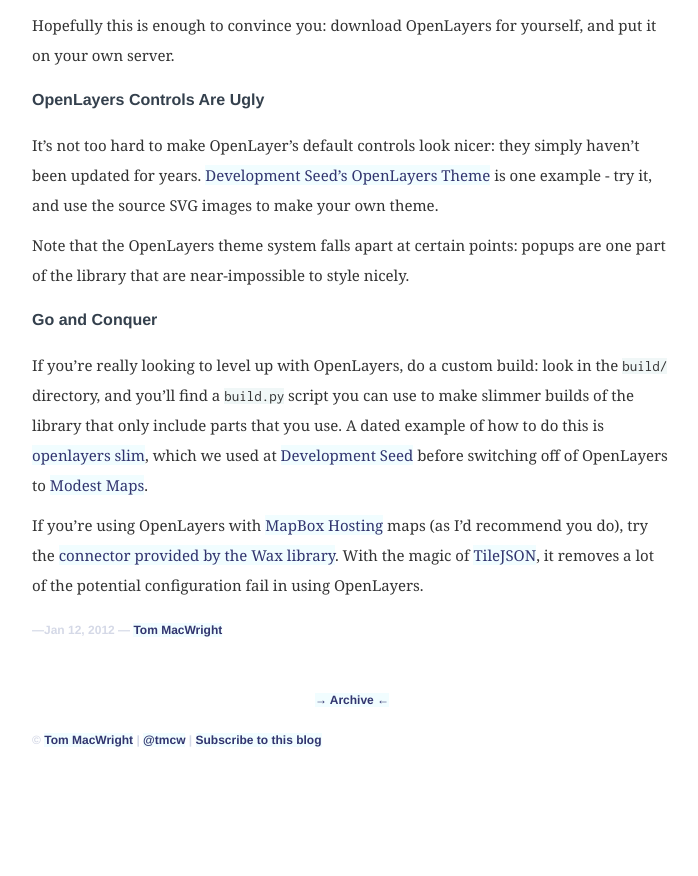
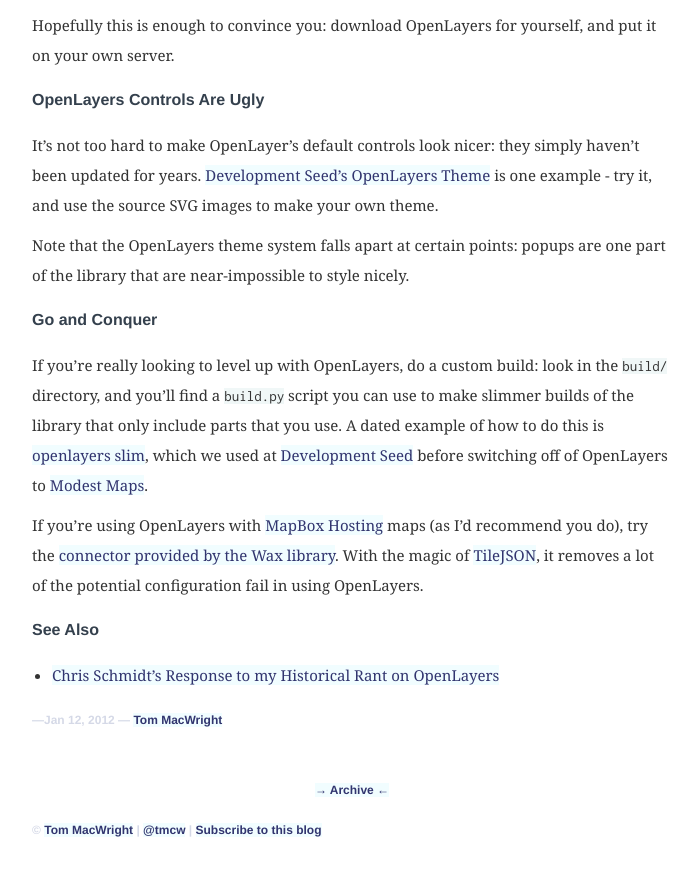
Before and after one commit to konklone/tmcw.github.com, a Jekyll site: the page built from _posts/2012-01-12-openlayers.md, in a window 1280 px wide and 900 px high, scrolled down 3944 px. Shown: the top 876 px of the window, without its empty margins (288-986 px from the left). Built offline with Jekyll 4.4.1, drawn with Linux system fonts in a browser that asks for light colours; Markdown is read by kramdown in place of the engine named in the settings; comment, search, counter and statistics services are not loaded; before the commit the page ends 4754 px from its top, so only the background shows below that.

Commit message:
add see also on openlayres

```diff
--- a/_posts/2012-01-12-openlayers.md
+++ b/_posts/2012-01-12-openlayers.md
@@ -201,3 +201,7 @@
 maps (as I'd recommend you do), try the [connector provided by the Wax library](http://mapbox.com/wax/connector-ol.html).
 With the magic of [TileJSON](https://github.com/mapbox/tilejson), it
 removes a lot of the potential configuration fail in using OpenLayers.
+
+## See Also
+
+* [Chris Schmidt's Response to my Historical Rant on OpenLayers](http://crschmidt.net/blog/archives/476/more-on-flaws-in-openlayers/)
```
